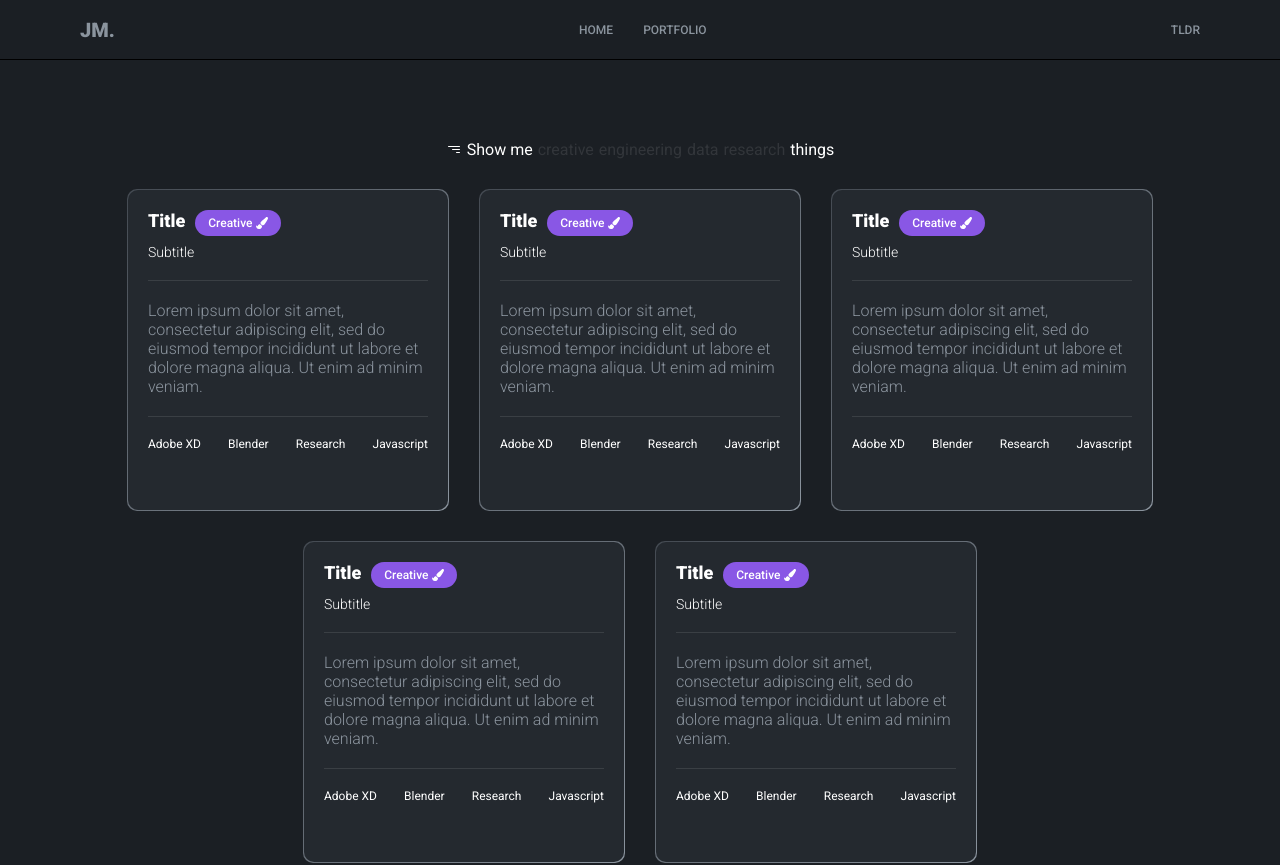
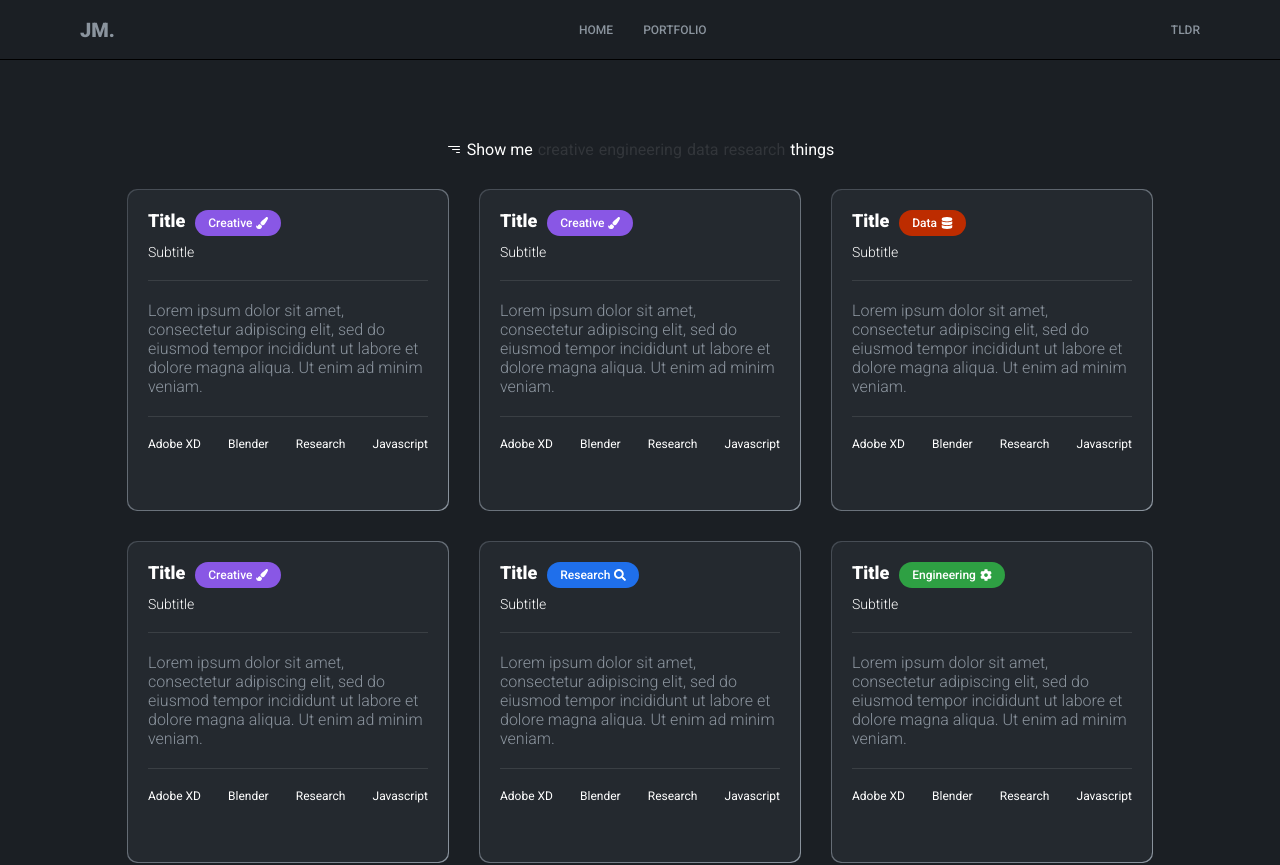
Before and after one commit to Jaydotcom27/portfolio, a React (Create React App) app in the folder frontend_react/: page /portfolio in a window 1280 px wide. Shown: the top 865 px of the page. Built offline with nearby package versions, Linux system fonts and the light colour scheme.

Commit message:
added portoflio dynamic content + pills + cards progress

```diff
--- a/frontend_react/src/components/Item/Item.jsx
+++ b/frontend_react/src/components/Item/Item.jsx
@@ -1,18 +1,16 @@
 import { React } from 'react'
-import { FaPaintBrush } from 'react-icons/fa'
+import { Pill } from '../../components'
 import './Item.scss'
 
-const Item = ({title, subtitle, type, content, skills}) => {
+const Item = ({ title, subtitle, type, content, skills, url }) => {
   return (
     <div id='Item'>
+      <a href={url} target="_blank" rel="noopener noreferrer">
         <div className='item__inner'>
           <div className='item__header'>
             <div className='item__header-pair'>
               <span className='item__title'>{title}</span>
-            <span className='item__pill'>
-              <span className='pill__title'>{type}</span>
-              <FaPaintBrush />
-            </span>
+              <Pill type = {type} />
             </div>
             <span className='item__subtitle'>{subtitle}</span>
           </div>
@@ -27,6 +25,7 @@ const Item = ({title, subtitle, type, content, skills}) => {
             ))}
           </div>
         </div>
+      </a>
     </div>
   )
 }
--- a/frontend_react/src/components/Item/Item.scss
+++ b/frontend_react/src/components/Item/Item.scss
@@ -35,22 +35,6 @@
             margin-top: 8px;
         }
 
-        .item__pill {
-            background-color: hsl(261, 73%, 62%);
-            padding: 6px 13px;
-            font-size: 12px;
-            font-weight: 500;
-            border-radius: 24px;
-            display: flex;
-            align-items: center;
-            justify-content: center;
-            width: auto;
-
-            .pill__title {
-                margin-right: 4px;
-            }
-        }
-
         .item__header-pair {
             display: flex;
         }
--- /dev/null
+++ b/frontend_react/src/components/Pill/Pill.jsx
@@ -0,0 +1,36 @@
+import React from 'react'
+import { FaPaintBrush, FaCog, FaDatabase, FaSearch } from 'react-icons/fa'
+import './Pill.scss'
+
+const Pill = ({ type }) => {
+  return (
+    <div id='Pill'>
+        { type === 'Creative' &&
+            <span className='item__pill creative'>
+                <span className='pill__title'>{type}</span>
+                <FaPaintBrush />
+            </span>
+        }
+        { type === 'Engineering' &&
+            <span className='item__pill engineering'>
+                <span className='pill__title'>{type}</span>
+                <FaCog />
+            </span>
+        }
+        { type === 'Research' &&
+            <span className='item__pill research'>
+                <span className='pill__title'>{type}</span>
+                <FaSearch />
+            </span>
+        }
+        { type === 'Data' &&
+            <span className='item__pill data'>
+                <span className='pill__title'>{type}</span>
+                <FaDatabase />
+            </span>
+        }
+    </div>
+  )
+}
+
+export default Pill
--- /dev/null
+++ b/frontend_react/src/components/Pill/Pill.scss
@@ -0,0 +1,32 @@
+#Pill {
+    .item__pill {
+        padding: 6px 13px;
+        font-size: 12px;
+        font-weight: 500;
+        border-radius: 24px;
+        display: flex;
+        align-items: center;
+        justify-content: center;
+        width: auto;
+
+        .pill__title {
+            margin-right: 4px;
+        }
+    }
+
+    .creative {
+        background-color: hsl(261, 73%, 62%);
+    }
+
+    .engineering {
+        background-color: #2EA043;
+    }
+
+    .research {
+        background-color: #1F6FEB;
+    }
+
+    .data {
+        background-color: #bd2c00;
+    }
+}
--- a/frontend_react/src/components/index.js
+++ b/frontend_react/src/components/index.js
@@ -3,3 +3,4 @@ export { default as Statistics } from './Statistics/Statistics';
 export { default as About } from './About/About';
 export { default as Experience } from './Experience/Experience';
 export { default as Item } from './Item/Item';
+export { default as Pill } from './Pill/Pill';
--- a/frontend_react/src/pages/Portfolio/Portfolio.jsx
+++ b/frontend_react/src/pages/Portfolio/Portfolio.jsx
@@ -1,6 +1,7 @@
-import React, { useState } from 'react'
+import React, { useState, useEffect } from 'react'
 import { Item } from '../../components'
 import { BsFilterRight } from 'react-icons/bs'
+import { IoMdClose } from 'react-icons/io'
 import './Portfolio.scss'
 
 const Portfolio = () => {
@@ -15,60 +16,105 @@ const Portfolio = () => {
 
 const handleFilterClick = (filter) => {
   setActiveFilter(filter.filter);
-  console.log(activeFilter)
+  if (filter.filter === activeFilter) {
+    clearFilters();
+  }
 };
 
-  const [ items ] = useState([{
+const clearFilters = () => {
+  setActiveFilter('');
+}
+
+const [ items ] = useState([
+  {
     title: 'Title',
     subtitle: 'Subtitle',
     type: 'Creative',
     content: 'Lorem ipsum dolor sit amet, consectetur adipiscing elit, sed do eiusmod tempor incididunt ut labore et dolore magna aliqua. Ut enim ad minim veniam.',
-    skills: ['Adobe XD', 'Blender', 'Research', 'Javascript']
+    skills: ['Adobe XD', 'Blender', 'Research', 'Javascript'],
+    url: 'https://react-icons.github.io/react-icons'
   },
   {
     title: 'Title',
     subtitle: 'Subtitle',
     type: 'Creative',
     content: 'Lorem ipsum dolor sit amet, consectetur adipiscing elit, sed do eiusmod tempor incididunt ut labore et dolore magna aliqua. Ut enim ad minim veniam.',
-    skills: ['Adobe XD', 'Blender', 'Research', 'Javascript']
+    skills: ['Adobe XD', 'Blender', 'Research', 'Javascript'],
+    url: 'https://react-icons.github.io/react-icons'
+  },
+  {
+    title: 'Title',
+    subtitle: 'Subtitle',
+    type: 'Data',
+    content: 'Lorem ipsum dolor sit amet, consectetur adipiscing elit, sed do eiusmod tempor incididunt ut labore et dolore magna aliqua. Ut enim ad minim veniam.',
+    skills: ['Adobe XD', 'Blender', 'Research', 'Javascript'],
+    url: 'https://react-icons.github.io/react-icons'
   },
   {
     title: 'Title',
     subtitle: 'Subtitle',
     type: 'Creative',
     content: 'Lorem ipsum dolor sit amet, consectetur adipiscing elit, sed do eiusmod tempor incididunt ut labore et dolore magna aliqua. Ut enim ad minim veniam.',
-    skills: ['Adobe XD', 'Blender', 'Research', 'Javascript']
+    skills: ['Adobe XD', 'Blender', 'Research', 'Javascript'],
+    url: 'https://react-icons.github.io/react-icons'
   },
   {
     title: 'Title',
     subtitle: 'Subtitle',
-    type: 'Creative',
+    type: 'Research',
     content: 'Lorem ipsum dolor sit amet, consectetur adipiscing elit, sed do eiusmod tempor incididunt ut labore et dolore magna aliqua. Ut enim ad minim veniam.',
-    skills: ['Adobe XD', 'Blender', 'Research', 'Javascript']
+    skills: ['Adobe XD', 'Blender', 'Research', 'Javascript'],
+    url: 'https://react-icons.github.io/react-icons'
   },
   {
     title: 'Title',
     subtitle: 'Subtitle',
-    type: 'Creative',
+    type: 'Engineering',
     content: 'Lorem ipsum dolor sit amet, consectetur adipiscing elit, sed do eiusmod tempor incididunt ut labore et dolore magna aliqua. Ut enim ad minim veniam.',
-    skills: ['Adobe XD', 'Blender', 'Research', 'Javascript']
+    skills: ['Adobe XD', 'Blender', 'Research', 'Javascript'],
+    url: 'https://react-icons.github.io/react-icons'
   },
 ])
+
+const [ filteredItems, setFilteredItems ] = useState([])
+
+useEffect(() => {
+  setFilteredItems(items);
+  if (activeFilter) {
+    const filter = activeFilter.toLowerCase();
+    const filtered = items.filter(item => item.type.toLowerCase() === filter);
+    setFilteredItems(filtered)
+  }
+}, [activeFilter, items])
 
   return (
     <div id='Portfolio'>
         <span className='filters-container'>
-          <BsFilterRight className='filter-active'/>
-          <span className='filter-active'>Show me</span>
+          <BsFilterRight className='text'/>
+          <span className='text'>Show me</span>
           { filterOptions.map((option) => (
             <span
               className={activeFilter === option.filter ? 'filter-active' : 'filter'}
               onClick={() => handleFilterClick(option)}>{option.filter}</span>
           ))}
-          <span className='filter-active'>things</span>
+          <span className='text'>things</span>
+          { activeFilter &&
+            <IoMdClose
+              onClick={() => clearFilters()}
+              className='filter delete-filters'
+            />
+          }
         </span>
         <div className='items-container'>
-          { items.map((item) => (
+          { filteredItems.length === 0 &&
+            <div id='About'>
+              <span className='header'>There is <span className='highlight'>nothing</span> to see here 😔 </span>
+              <span className='about'>
+                If this category is present on the site regardless of being empty, it means that I'm currently working on <span className='highlight'>amazing projects</span> related to it, expect great stuff soon!
+              </span>
+            </div>
+          }
+          { filteredItems.map((item) => (
             <Item
               key = {item.title}
               title = {item.title}
@@ -76,6 +122,7 @@ const handleFilterClick = (filter) => {
               type = {item.type}
               content = {item.content}
               skills = {item.skills}
+              url = {item.url}
             ></Item>
           ))}
         </div>
--- a/frontend_react/src/pages/Portfolio/Portfolio.scss
+++ b/frontend_react/src/pages/Portfolio/Portfolio.scss
@@ -6,24 +6,37 @@
     margin: 80px 0px;
 
     .filters-container {
+        position: relative;
         margin-bottom: 30px;
         display: flex;
         align-items: center;
         gap: 5px;
 
         .filter {
+            cursor: pointer;
             color: rgba($color: #FFFFFF, $alpha: 0.1);
             transition: all .3s ease-in;
 
             &:hover {
                 color: var(--text-gray);
-                cursor: pointer;
                 transform: translateY(-2px);
             }
         }
 
         .filter-active {
+            cursor: pointer;
             color: rgba($color: #FFFFFF, $alpha: 1.0);
+            transition: all .3s ease-in;
+        }
+
+        .delete-filters {
+            cursor: pointer;
+            position: absolute;
+            right: -25px;
+        }
+
+        .text {
+            color: #FFFFFF;
         }
     }
 
```
Lines whose indentation alone changed are shown as unchanged.
